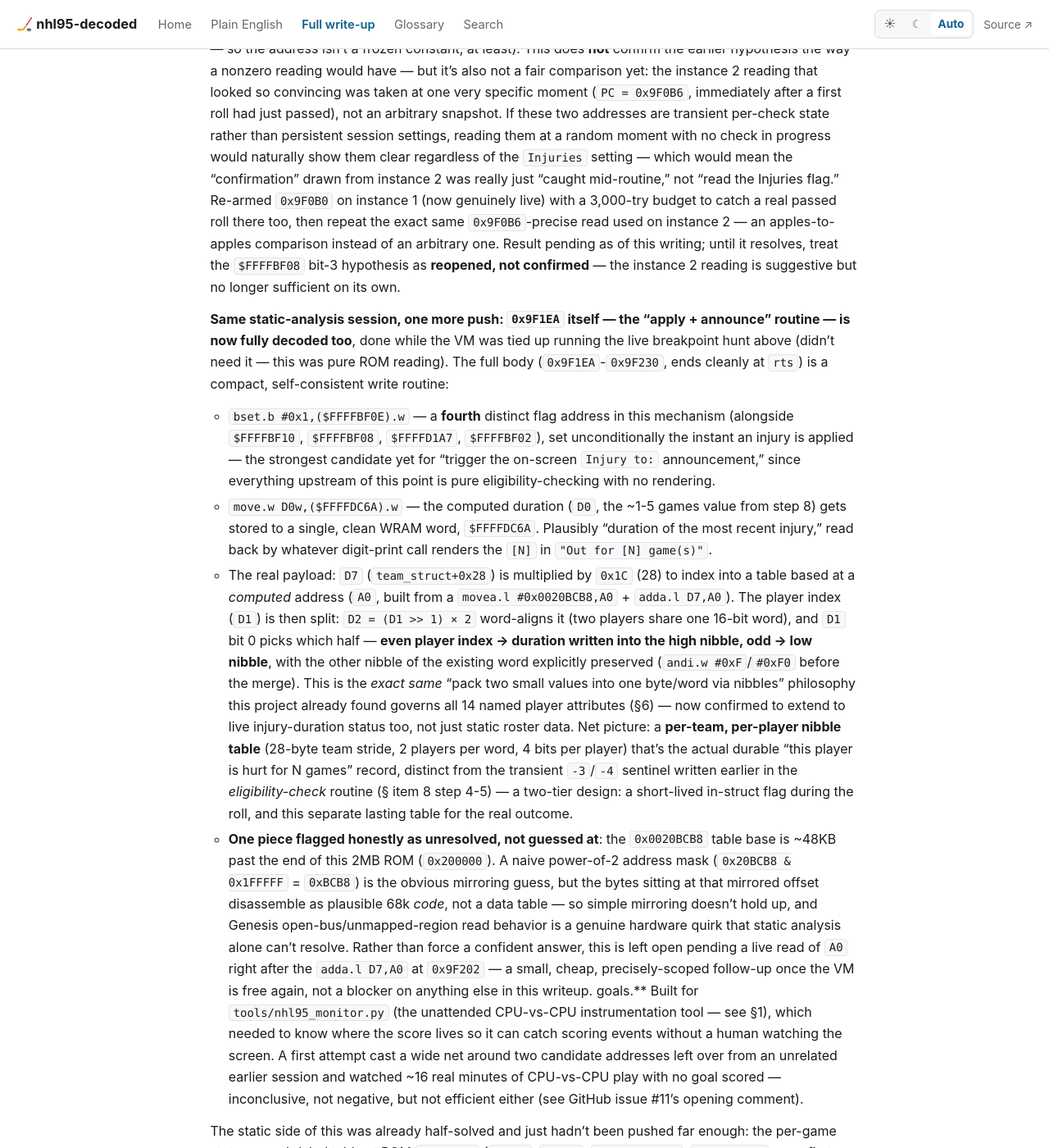
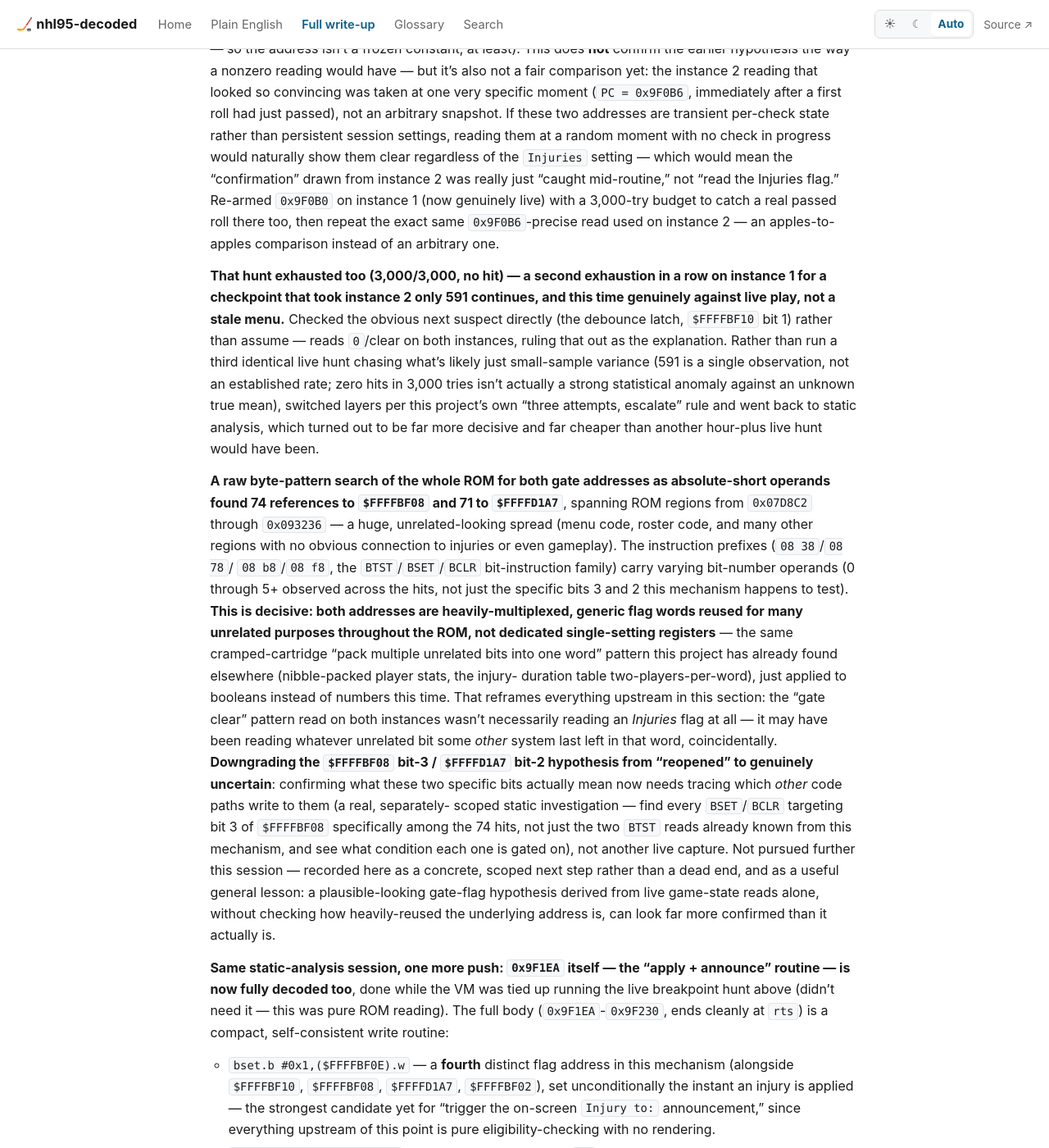
Before and after one commit to BreakableHoodie/nhl95-decoded, a Jekyll site: the page built from docs/FINDINGS.md, in a window 1280 px wide and 1400 px high, scrolled down 48729 px. Shown: the whole window at 82% size. Built offline with Jekyll 4.4.1, drawn with Linux system fonts in a browser that asks for light colours; our own code applies the rules of GitHub Pages for plain Markdown files.

Commit message:
Issue #9: static xref search undermines the gate-flag hypothesis, decisively and cheaply
Instance 1's 0x9F0B0 checkpoint exhausted a second time (3000/3000, this
time genuinely against live play, not a stale menu) -- a real anomaly
against instance 2's 591-continue hit for the same checkpoint. Checked
the debounce latch directly rather than assume it was the cause; it's
clear on both instances, ruling that out.

Rather than run a third identical live hunt chasing what's likely just
small-sample variance (591 is one observation, not an established rate),
switched to static analysis per this project's own escalation rule --
far cheaper and far more decisive. A raw byte-pattern search for both
gate addresses as absolute-short operands found 74 and 71 references
respectively, spanning ROM regions with no obvious connection to each
other, with varying bit-number operands across BTST/BSET/BCLR
instructions -- both addresses are heavily-multiplexed generic flag
words reused throughout the ROM, not dedicated single-setting registers.
This means the earlier "gate clear" readings on both instances may have
been reading unrelated bits some other system left in that shared word,
not an Injuries flag at all. Downgraded the hypothesis accordingly and
scoped the real next step (trace which specific BSET/BCLR among the 74
hits targets bit 3, and what condition gates each one) rather than
continue guessing from live reads alone.

Co-Authored-By: Claude Sonnet 5 <noreply@anthropic.com>
Claude-Session: https://claude.ai/code/session_011aZ1aA9KD8EzFd2c37CkWn

```diff
--- a/docs/FINDINGS.md
+++ b/docs/FINDINGS.md
@@ -2426,10 +2426,54 @@ loop (`0x0083E88`). See §5.
    Injuries flag." Re-armed `0x9F0B0` on instance 1 (now genuinely live)
    with a 3,000-try budget to catch a real passed roll there too, then
    repeat the exact same `0x9F0B6`-precise read used on instance 2 — an
-   apples-to-apples comparison instead of an arbitrary one. Result
-   pending as of this writing; until it resolves, treat the `$FFFFBF08`
-   bit-3 hypothesis as **reopened, not confirmed** — the instance 2
-   reading is suggestive but no longer sufficient on its own.
+   apples-to-apples comparison instead of an arbitrary one.
+
+   **That hunt exhausted too (3,000/3,000, no hit) — a second exhaustion
+   in a row on instance 1 for a checkpoint that took instance 2 only 591
+   continues, and this time genuinely against live play, not a stale
+   menu.** Checked the obvious next suspect directly (the debounce latch,
+   `$FFFFBF10` bit 1) rather than assume — reads `0`/clear on both
+   instances, ruling that out as the explanation. Rather than run a
+   third identical live hunt chasing what's likely just small-sample
+   variance (591 is a single observation, not an established rate; zero
+   hits in 3,000 tries isn't actually a strong statistical anomaly
+   against an unknown true mean), switched layers per this project's own
+   "three attempts, escalate" rule and went back to static analysis,
+   which turned out to be far more decisive and far cheaper than another
+   hour-plus live hunt would have been.
+
+   **A raw byte-pattern search of the whole ROM for both gate addresses
+   as absolute-short operands found 74 references to `$FFFFBF08` and 71
+   to `$FFFFD1A7`**, spanning ROM regions from `0x07D8C2` through
+   `0x093236` — a huge, unrelated-looking spread (menu code, roster
+   code, and many other regions with no obvious connection to injuries
+   or even gameplay). The instruction prefixes (`08 38`/`08 78`/
+   `08 b8`/`08 f8`, the `BTST`/`BSET`/`BCLR` bit-instruction family) carry
+   varying bit-number operands (0 through 5+ observed across the hits,
+   not just the specific bits 3 and 2 this mechanism happens to test).
+   **This is decisive: both addresses are heavily-multiplexed, generic
+   flag words reused for many unrelated purposes throughout the ROM, not
+   dedicated single-setting registers** — the same cramped-cartridge
+   "pack multiple unrelated bits into one word" pattern this project has
+   already found elsewhere (nibble-packed player stats, the injury-
+   duration table two-players-per-word), just applied to booleans instead
+   of numbers this time. That reframes everything upstream in this
+   section: the "gate clear" pattern read on both instances wasn't
+   necessarily reading an *Injuries* flag at all — it may have been
+   reading whatever unrelated bit some *other* system last left in that
+   word, coincidentally. **Downgrading the `$FFFFBF08` bit-3 /
+   `$FFFFD1A7` bit-2 hypothesis from "reopened" to genuinely uncertain**:
+   confirming what these two specific bits actually mean now needs
+   tracing which *other* code paths write to them (a real, separately-
+   scoped static investigation — find every `BSET`/`BCLR` targeting bit 3
+   of `$FFFFBF08` specifically among the 74 hits, not just the two
+   `BTST` reads already known from this mechanism, and see what
+   condition each one is gated on), not another live capture. Not
+   pursued further this session — recorded here as a concrete, scoped
+   next step rather than a dead end, and as a useful general lesson: a
+   plausible-looking gate-flag hypothesis derived from live game-state
+   reads alone, without checking how heavily-reused the underlying
+   address is, can look far more confirmed than it actually is.
 
    **Same static-analysis session, one more push: `0x9F1EA` itself — the
    "apply + announce" routine — is now fully decoded too**, done while
```
